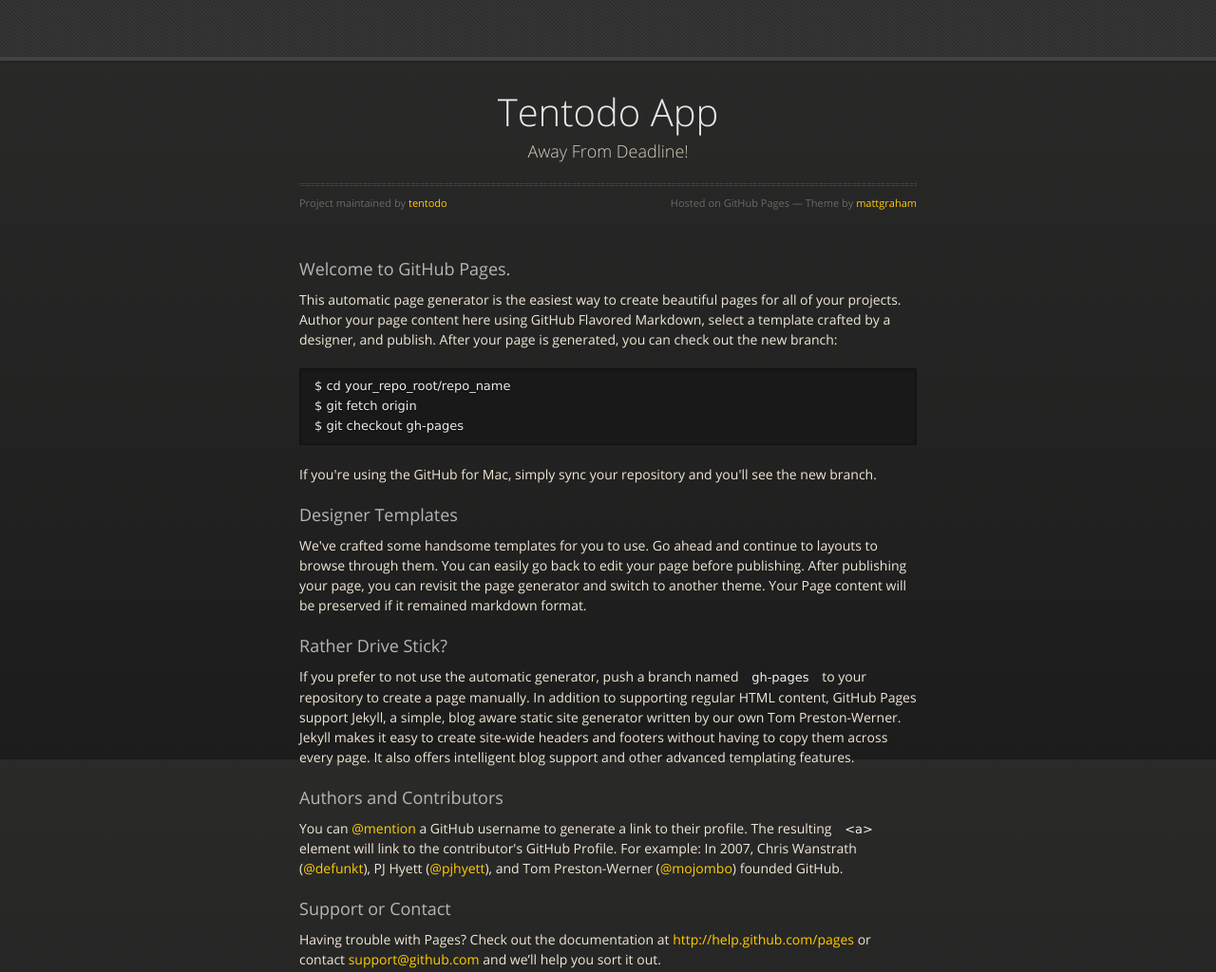
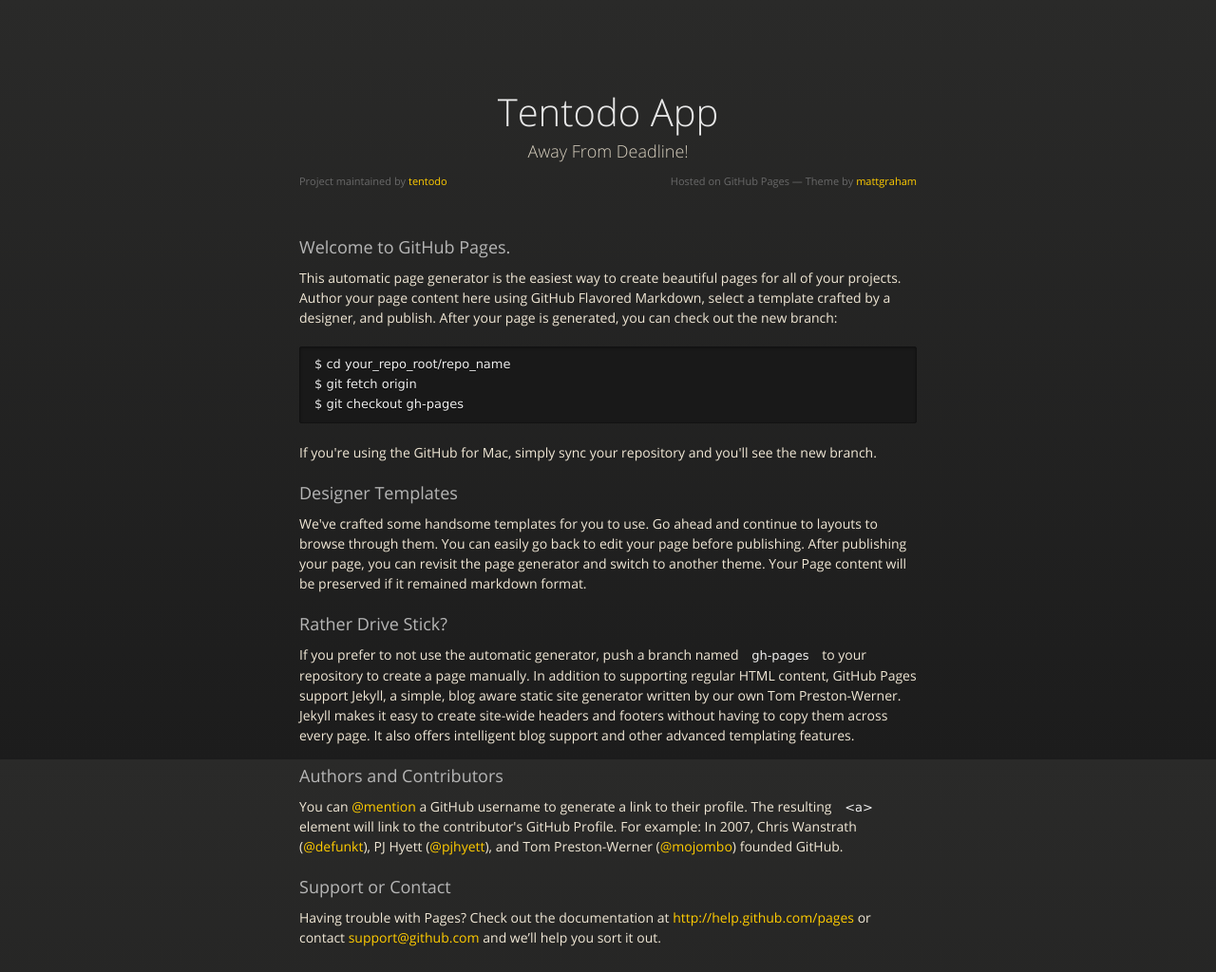
Before and after one commit to tentodo/tentodo.github.io, a plain HTML site: page index.html in a window 1280 px wide. Shown: the top 1024 px of the page at 95% size. Drawn offline with nearby package versions, Linux system fonts and the light colour scheme.

Commit message:
Deleted the header and the line below slogan

```diff
--- a/index.html
+++ b/index.html
@@ -18,9 +18,6 @@
 
   </head>
   <body>
-      <div id="header">
-
-      </div><!-- end header -->
 
     <div class="wrapper">
 
@@ -28,7 +25,6 @@
         <div id="title">
           <h1>Tentodo App</h1>
           <p>Away From Deadline!  </p>
-          <hr>
           <span class="credits left">Project maintained by <a href="https://github.com/tentodo">tentodo</a></span>
           <span class="credits right">Hosted on GitHub Pages &mdash; Theme by <a href="https://twitter.com/michigangraham">mattgraham</a></span>
         </div>
```
